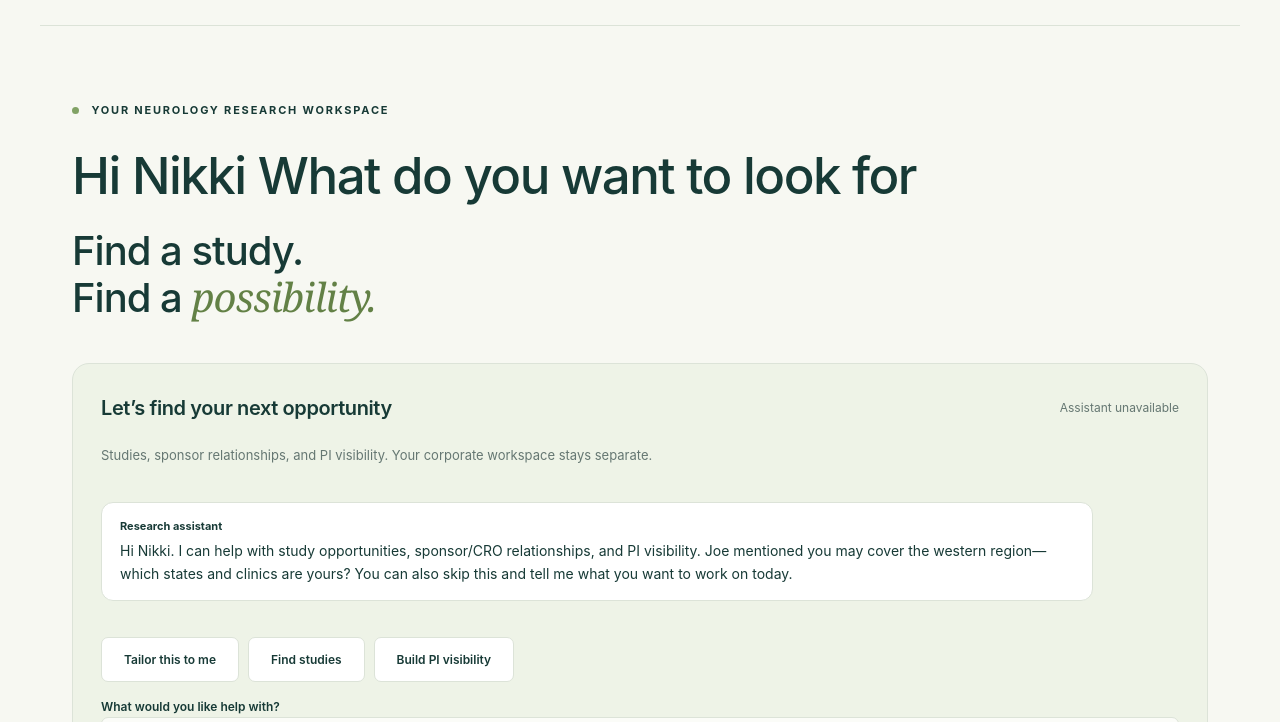
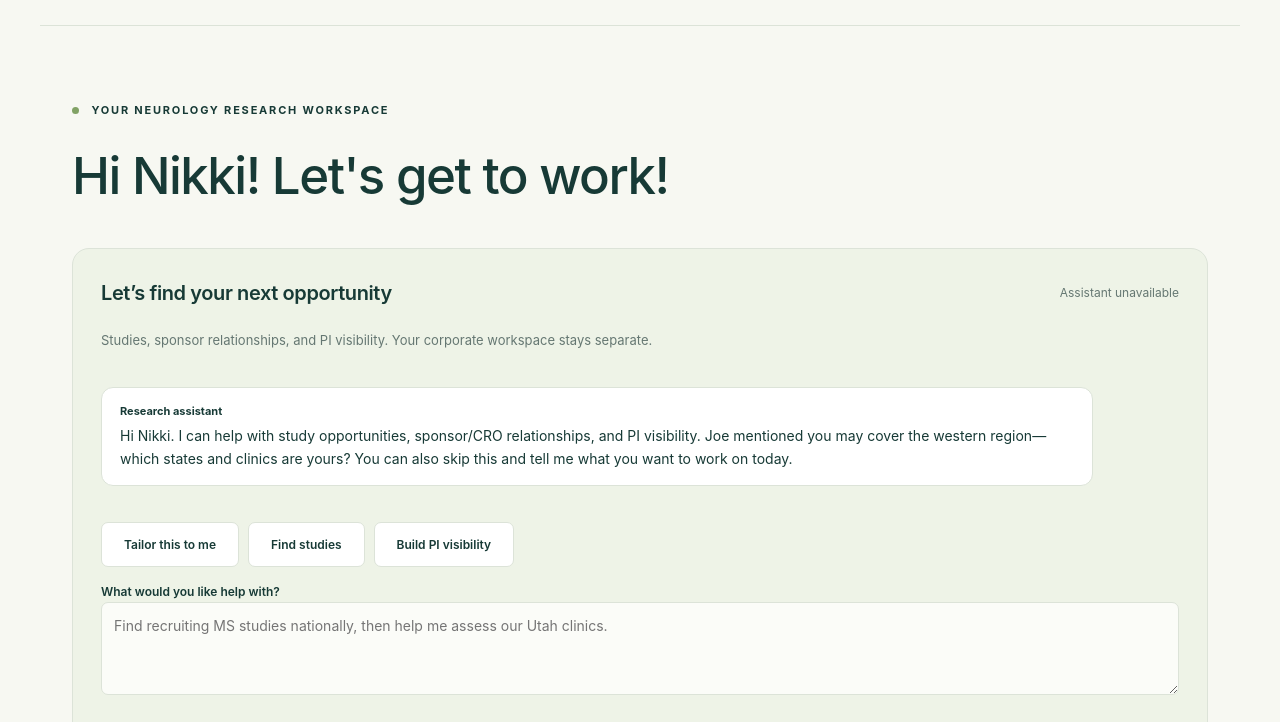
Before and after one commit to LargeLow/clinical, a website: page public/index.html in a window 1280 px wide. Shown: the part 74-796 px from the top of the page. Drawn offline with Linux system fonts and the light colour scheme; no server answers.

Commit message:
Update Nikki's greeting and simplify the hero

```diff
--- a/public/index.html
+++ b/public/index.html
@@ -9,7 +9,7 @@
 <body>
   <header class="header"><a class="brand" href="/" aria-label="Clinical home"><span class="brand-icon">+</span> Clinical<span class="brand-dot">.</span></a><a class="source-link" href="https://clinicaltrials.gov/" target="_blank" rel="noopener noreferrer">Explore the source ↗</a></header>
   <main>
-    <section class="hero"><p class="eyebrow"><span></span> YOUR NEUROLOGY RESEARCH WORKSPACE</p><p class="intro">Hi Nikki What do you want to look for</p><h1>Find a study.<br>Find a <em>possibility.</em></h1></section>
+    <section class="hero"><p class="eyebrow"><span></span> YOUR NEUROLOGY RESEARCH WORKSPACE</p><h1 class="intro">Hi Nikki! Let's get to work!</h1></section>
     <section class="assistant-panel" aria-labelledby="assistant-heading">
       <div class="form-heading"><h2 id="assistant-heading">Let’s find your next opportunity</h2><span id="ai-status" role="status">Checking assistant…</span></div>
       <p class="workspace-note">Studies, sponsor relationships, and PI visibility. Your corporate workspace stays separate.</p>
```
